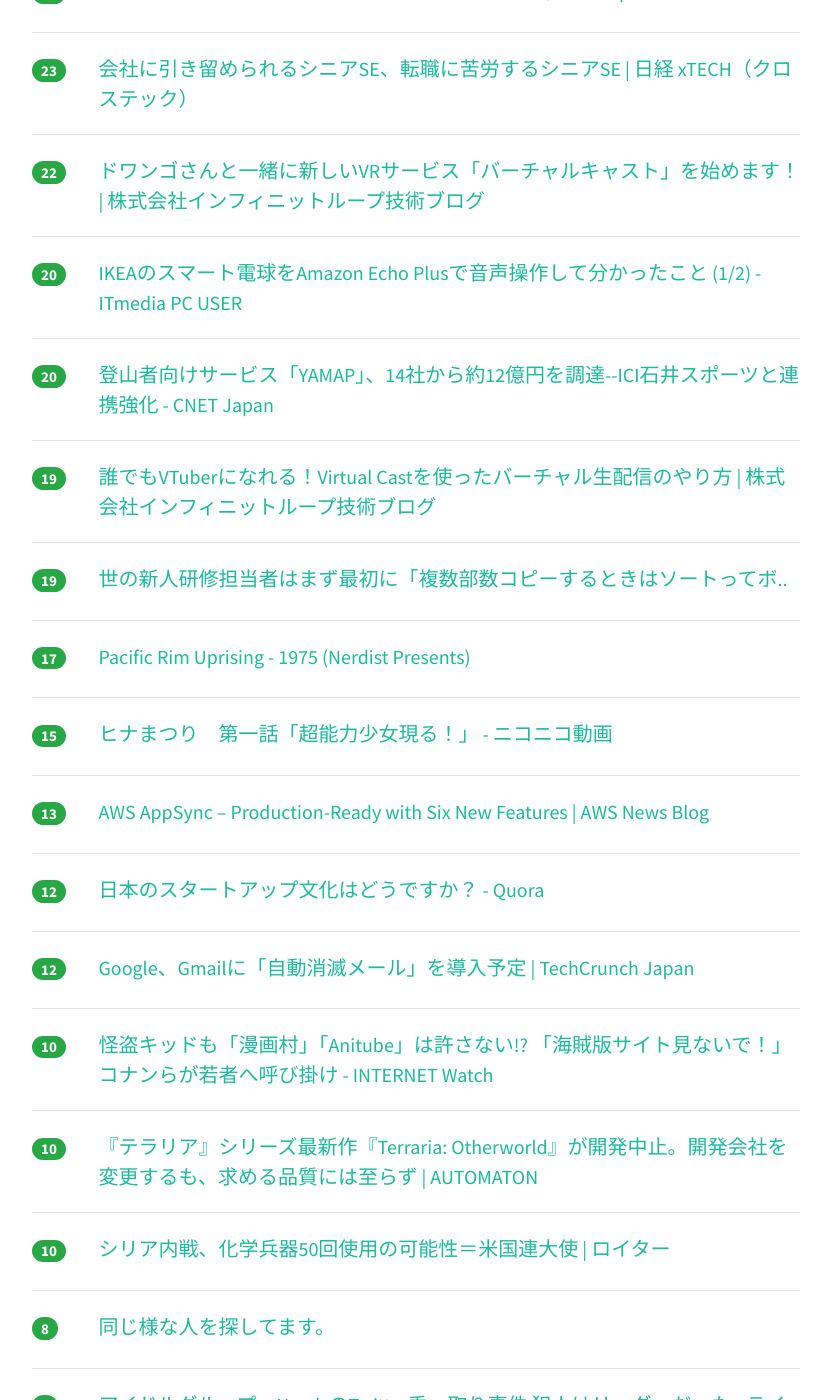
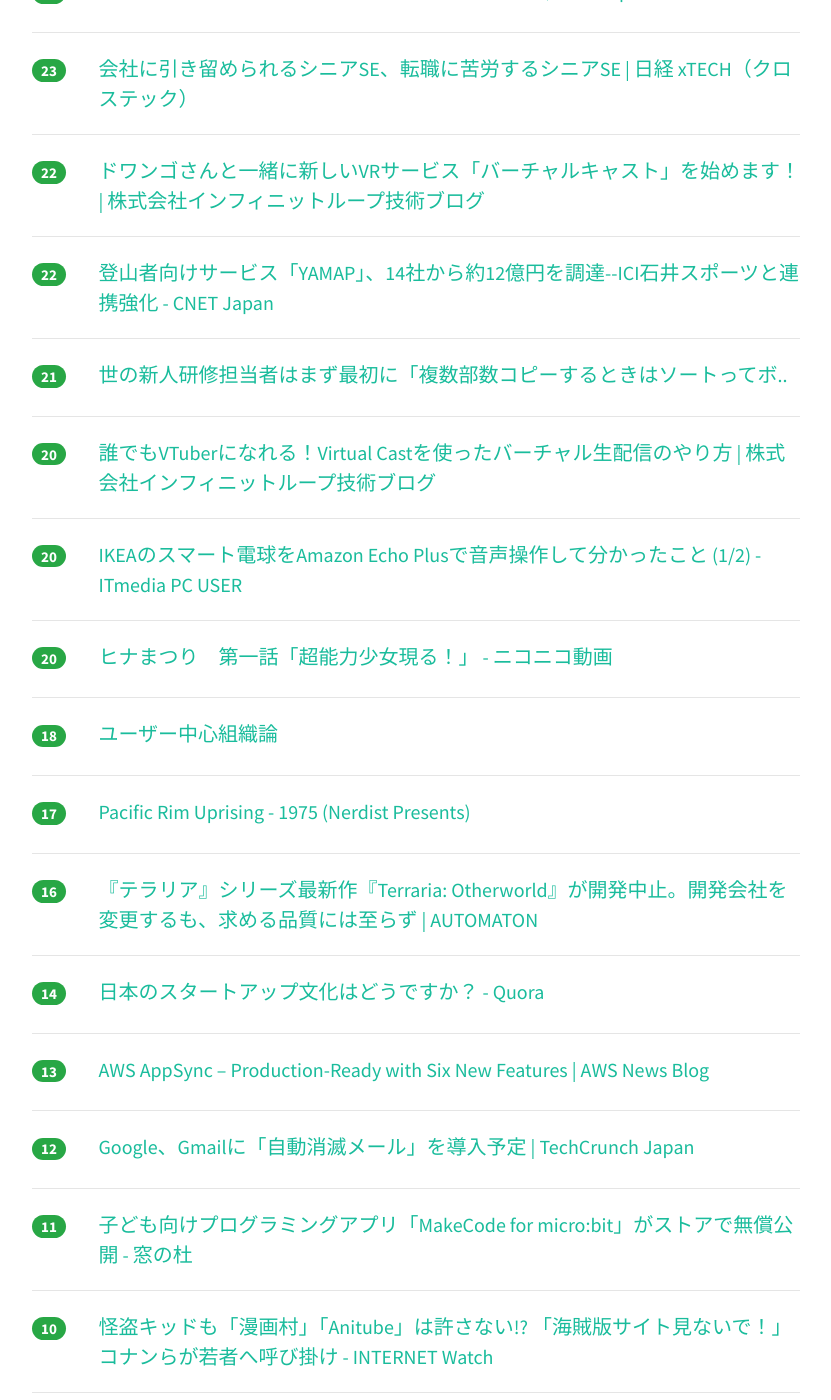
Before and after one commit to yatta47/hatena-matome-site, a Jekyll site: the page built from _posts/2018-04-14-hatena.md, in a window 1280 px wide and 1400 px high, scrolled down 754 px. Shown: the whole window, without its empty margins (224-1055 px from the left). Built offline with Jekyll 4.4.1, drawn with Linux system fonts in a browser that asks for light colours; nearby versions of some CDN libraries; some of the changed text lies outside the part shown.

Commit message:
Updated 2018-04-14

```diff
--- a/_posts/2018-04-14-hatena.md
+++ b/_posts/2018-04-14-hatena.md
@@ -1,23 +1,23 @@
 ---
 layout: post
 title:  "2018-04-14 はてぶIT"
-date:   2018-04-14 12:02:14
+date:   2018-04-14 13:01:34
 tags: [it-hotentry]
 ---
-23 件のデータあり
+25 件のデータあり
 
 <hr><div class="row">
-<div class="col-1"><span class="badge badge-pill badge-success h2">121</span></div>
+<div class="col-1"><span class="badge badge-pill badge-success h2">136</span></div>
 <div class="col-11"><a href='https://lealog.hateblo.jp/entry/2018/04/13/212858' target='_blank'>CDN Study (Akamai/Fastly) に行ってきたメモ #CDN_study - console.lealog();</a></div>
 </div>
 <hr>
 <div class="row">
-<div class="col-1"><span class="badge badge-pill badge-success h2">93</span></div>
+<div class="col-1"><span class="badge badge-pill badge-success h2">119</span></div>
 <div class="col-11"><a href='https://hotentry-sa.appspot.com/' target='_blank'>ホッテントリ感情分析</a></div>
 </div>
 <hr>
 <div class="row">
-<div class="col-1"><span class="badge badge-pill badge-success h2">33</span></div>
+<div class="col-1"><span class="badge badge-pill badge-success h2">40</span></div>
 <div class="col-11"><a href='http://panora.tokyo/58761/' target='_blank'>【詳報】VTuber配信ツール「バーチャルキャスト」 できることや必要機材、配信のやり方をまとめ！ – PANORA</a></div>
 </div>
 <hr>
@@ -42,23 +42,33 @@ tags: [it-hotentry]
 </div>
 <hr>
 <div class="row">
+<div class="col-1"><span class="badge badge-pill badge-success h2">22</span></div>
+<div class="col-11"><a href='https://japan.cnet.com/article/35117733/' target='_blank'>登山者向けサービス「YAMAP」、14社から約12億円を調達--ICI石井スポーツと連携強化 - CNET Japan</a></div>
+</div>
+<hr>
+<div class="row">
+<div class="col-1"><span class="badge badge-pill badge-success h2">21</span></div>
+<div class="col-11"><a href='https://anond.hatelabo.jp/20180413095405' target='_blank'>世の新人研修担当者はまず最初に「複数部数コピーするときはソートってボ..</a></div>
+</div>
+<hr>
+<div class="row">
+<div class="col-1"><span class="badge badge-pill badge-success h2">20</span></div>
+<div class="col-11"><a href='https://www.infiniteloop.co.jp/blog/2018/04/virtualcast/' target='_blank'>誰でもVTuberになれる！Virtual Castを使ったバーチャル生配信のやり方 | 株式会社インフィニットループ技術ブログ</a></div>
+</div>
+<hr>
+<div class="row">
 <div class="col-1"><span class="badge badge-pill badge-success h2">20</span></div>
 <div class="col-11"><a href='http://www.itmedia.co.jp/pcuser/articles/1804/13/news092.html' target='_blank'>IKEAのスマート電球をAmazon Echo Plusで音声操作して分かったこと (1/2) - ITmedia PC USER</a></div>
 </div>
 <hr>
 <div class="row">
 <div class="col-1"><span class="badge badge-pill badge-success h2">20</span></div>
-<div class="col-11"><a href='https://japan.cnet.com/article/35117733/' target='_blank'>登山者向けサービス「YAMAP」、14社から約12億円を調達--ICI石井スポーツと連携強化 - CNET Japan</a></div>
+<div class="col-11"><a href='http://www.nicovideo.jp/watch/1523414724' target='_blank'>ヒナまつり　第一話「超能力少女現る！」 - ニコニコ動画</a></div>
 </div>
 <hr>
 <div class="row">
-<div class="col-1"><span class="badge badge-pill badge-success h2">19</span></div>
-<div class="col-11"><a href='https://www.infiniteloop.co.jp/blog/2018/04/virtualcast/' target='_blank'>誰でもVTuberになれる！Virtual Castを使ったバーチャル生配信のやり方 | 株式会社インフィニットループ技術ブログ</a></div>
-</div>
-<hr>
-<div class="row">
-<div class="col-1"><span class="badge badge-pill badge-success h2">19</span></div>
-<div class="col-11"><a href='https://anond.hatelabo.jp/20180413095405' target='_blank'>世の新人研修担当者はまず最初に「複数部数コピーするときはソートってボ..</a></div>
+<div class="col-1"><span class="badge badge-pill badge-success h2">18</span></div>
+<div class="col-11"><a href='https://www.slideshare.net/tsuyoshika/ss-93735921' target='_blank'>ユーザー中心組織論</a></div>
 </div>
 <hr>
 <div class="row">
@@ -67,8 +77,13 @@ tags: [it-hotentry]
 </div>
 <hr>
 <div class="row">
-<div class="col-1"><span class="badge badge-pill badge-success h2">15</span></div>
-<div class="col-11"><a href='http://www.nicovideo.jp/watch/1523414724' target='_blank'>ヒナまつり　第一話「超能力少女現る！」 - ニコニコ動画</a></div>
+<div class="col-1"><span class="badge badge-pill badge-success h2">16</span></div>
+<div class="col-11"><a href='http://jp.automaton.am/articles/newsjp/20180414-66132/' target='_blank'>『テラリア』シリーズ最新作『Terraria: Otherworld』が開発中止。開発会社を変更するも、求める品質には至らず | AUTOMATON</a></div>
+</div>
+<hr>
+<div class="row">
+<div class="col-1"><span class="badge badge-pill badge-success h2">14</span></div>
+<div class="col-11"><a href='https://jp.quora.com/%E6%97%A5%E6%9C%AC%E3%81%AE%E3%82%B9%E3%82%BF%E3%83%BC%E3%83%88%E3%82%A2%E3%83%83%E3%83%97%E6%96%87%E5%8C%96%E3%81%AF%E3%81%A9%E3%81%86%E3%81%A7%E3%81%99%E3%81%8B' target='_blank'>日本のスタートアップ文化はどうですか？ - Quora</a></div>
 </div>
 <hr>
 <div class="row">
@@ -78,12 +93,12 @@ tags: [it-hotentry]
 <hr>
 <div class="row">
 <div class="col-1"><span class="badge badge-pill badge-success h2">12</span></div>
-<div class="col-11"><a href='https://jp.quora.com/%E6%97%A5%E6%9C%AC%E3%81%AE%E3%82%B9%E3%82%BF%E3%83%BC%E3%83%88%E3%82%A2%E3%83%83%E3%83%97%E6%96%87%E5%8C%96%E3%81%AF%E3%81%A9%E3%81%86%E3%81%A7%E3%81%99%E3%81%8B' target='_blank'>日本のスタートアップ文化はどうですか？ - Quora</a></div>
+<div class="col-11"><a href='https://jp.techcrunch.com/2018/04/14/2018-04-13-google-is-testing-self-destructing-emails-in-new-gmail/' target='_blank'>Google、Gmailに「自動消滅メール」を導入予定 | TechCrunch Japan</a></div>
 </div>
 <hr>
 <div class="row">
-<div class="col-1"><span class="badge badge-pill badge-success h2">12</span></div>
-<div class="col-11"><a href='https://jp.techcrunch.com/2018/04/14/2018-04-13-google-is-testing-self-destructing-emails-in-new-gmail/' target='_blank'>Google、Gmailに「自動消滅メール」を導入予定 | TechCrunch Japan</a></div>
+<div class="col-1"><span class="badge badge-pill badge-success h2">11</span></div>
+<div class="col-11"><a href='https://forest.watch.impress.co.jp/docs/news/1116998.html' target='_blank'>子ども向けプログラミングアプリ「MakeCode for micro:bit」がストアで無償公開 - 窓の杜</a></div>
 </div>
 <hr>
 <div class="row">
@@ -93,12 +108,12 @@ tags: [it-hotentry]
 <hr>
 <div class="row">
 <div class="col-1"><span class="badge badge-pill badge-success h2">10</span></div>
-<div class="col-11"><a href='http://jp.automaton.am/articles/newsjp/20180414-66132/' target='_blank'>『テラリア』シリーズ最新作『Terraria: Otherworld』が開発中止。開発会社を変更するも、求める品質には至らず | AUTOMATON</a></div>
+<div class="col-11"><a href='https://jp.reuters.com/article/idJPKBN1HK2EU' target='_blank'>シリア内戦、化学兵器50回使用の可能性＝米国連大使 | ロイター</a></div>
 </div>
 <hr>
 <div class="row">
-<div class="col-1"><span class="badge badge-pill badge-success h2">10</span></div>
-<div class="col-11"><a href='https://jp.reuters.com/article/idJPKBN1HK2EU' target='_blank'>シリア内戦、化学兵器50回使用の可能性＝米国連大使 | ロイター</a></div>
+<div class="col-1"><span class="badge badge-pill badge-success h2">9</span></div>
+<div class="col-11"><a href='http://news.livedoor.com/article/detail/14577064/' target='_blank'>アイドルグループ・NeedsのTwitter乗っ取り事件 犯人はリーダーだった - ライブドアニュース</a></div>
 </div>
 <hr>
 <div class="row">
@@ -107,12 +122,7 @@ tags: [it-hotentry]
 </div>
 <hr>
 <div class="row">
-<div class="col-1"><span class="badge badge-pill badge-success h2">8</span></div>
-<div class="col-11"><a href='http://news.livedoor.com/article/detail/14577064/' target='_blank'>アイドルグループ・NeedsのTwitter乗っ取り事件 犯人はリーダーだった - ライブドアニュース</a></div>
-</div>
-<hr>
-<div class="row">
-<div class="col-1"><span class="badge badge-pill badge-success h2">6</span></div>
+<div class="col-1"><span class="badge badge-pill badge-success h2">7</span></div>
 <div class="col-11"><a href='http://twitter.com/Ink_Virtue/status/984422249666043904' target='_blank'>Inkさんのツイート: "『ゴールデンカムイ』ってあれだろ。異様に分かりにくい元ネタを持ってくるマンガだろ。… "</a></div>
 </div>
 <hr>
```
